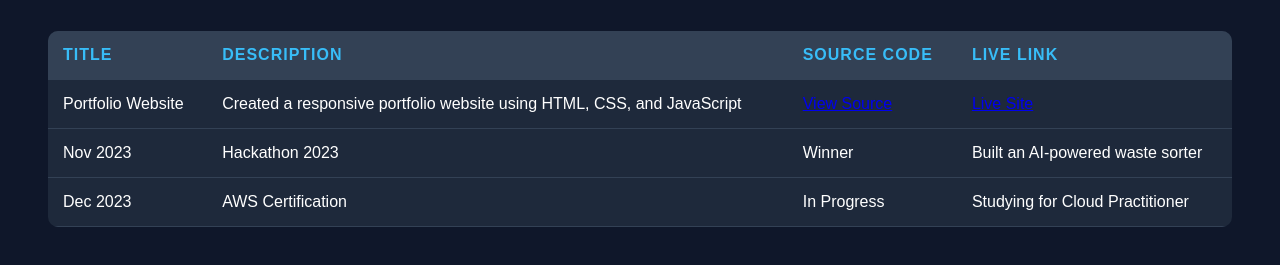
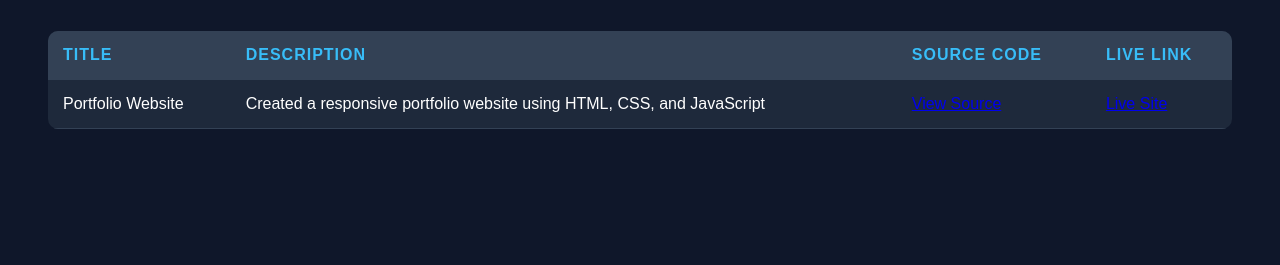
Before and after one commit to thvvedha/vedha.github.io, a plain HTML site: page portfolio/activities.html in a window 1280 px wide. Shown: the part 127-392 px from the top of the page. Drawn offline with Linux system fonts and the light colour scheme.

Commit message:
Portfolio

```diff
--- a/portfolio/activities.html
+++ b/portfolio/activities.html
@@ -37,18 +37,6 @@
                 <td><a href="https://github.com/thvvedha/vedha.github.io/blob/main/test16-02-26.html" target="_blank">View Source</a></td>
                 <td><a href="https://vedha-chowdhary.github.io" target="_blank">Live Site</a></td>
             </tr>
-            <tr>
-                <td>Nov 2023</td>
-                <td>Hackathon 2023</td>
-                <td>Winner</td>
-                <td>Built an AI-powered waste sorter</td>
-            </tr>
-            <tr>
-                <td>Dec 2023</td>
-                <td>AWS Certification</td>
-                <td>In Progress</td>
-                <td>Studying for Cloud Practitioner</td>
-            </tr>
         </tbody>
     </table>
 
```
